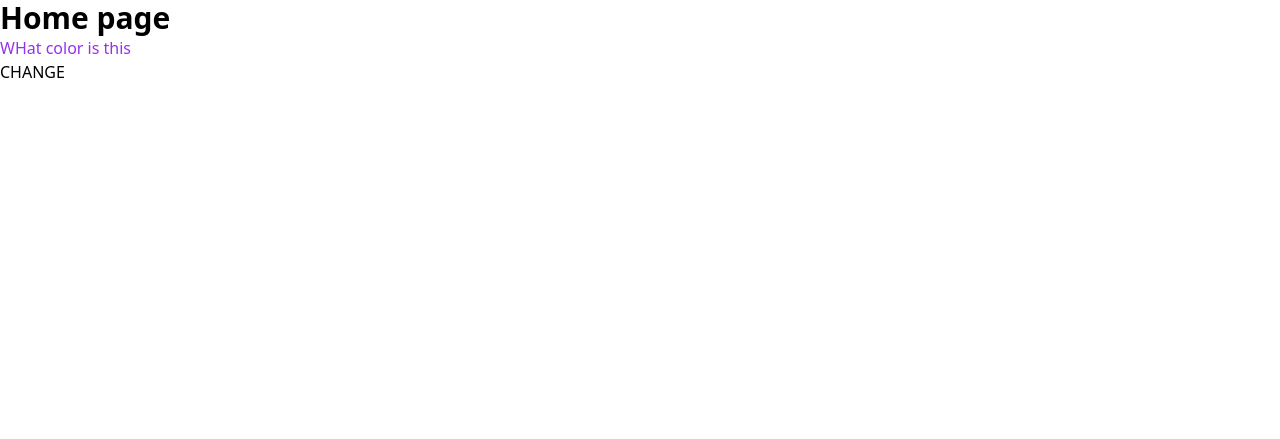
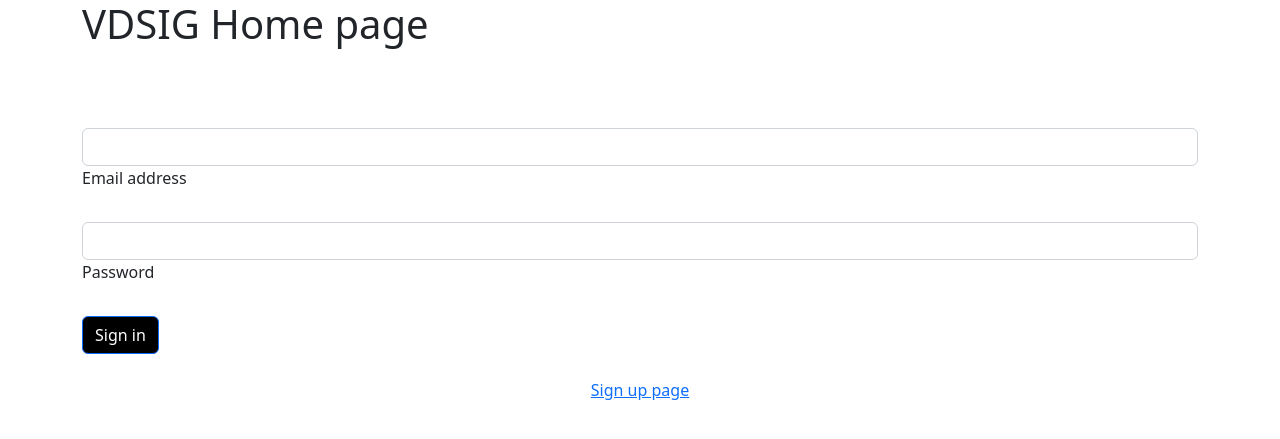
Before and after one commit to Airick73/VDSIG, a Django app: page /basicapp/ in a window 1280 px wide. Shown: the top 439 px of the page. Run offline with Django 4.2, Linux system fonts and the light colour scheme; some libraries are stand-ins or nearby versions.

Commit message:
Add files via upload

```diff
--- a/basicapp/templates/basicapp/base.html
+++ b/basicapp/templates/basicapp/base.html
@@ -1,18 +1,21 @@
 <!DOCTYPE html>
-{% load static %}
-{% load tailwind_tags %}
+
 <html lang="en">
 <head>
     <meta charset="UTF-8">
     <meta http-equiv="X-UA-Compatible" content="IE=edge">
     <meta name="viewport" content="width=device-width, initial-scale=1.0">
     <title>Document</title>
-    {% tailwind_css %}
+    <!-- CSS only -->
+    <link href="https://cdn.jsdelivr.net/npm/bootstrap@5.2.2/dist/css/bootstrap.min.css" rel="stylesheet" integrity="sha384-Zenh87qX5JnK2Jl0vWa8Ck2rdkQ2Bzep5IDxbcnCeuOxjzrPF/et3URy9Bv1WTRi" crossorigin="anonymous">
+
 </head>
 <body>
-    {% block body_block %}
-    <!-- Anything outside of this will be inherited in you extend! -->
-    {% endblock %}
+    <div class="container">
+        {% block body_block %}
+        <!-- Anything outside of this will be inherited in you extend! -->
+        {% endblock %}
+    </div>
 
 </body>
 </html>
--- a/basicapp/templates/basicapp/index.html
+++ b/basicapp/templates/basicapp/index.html
@@ -1,7 +1,31 @@
 <!DOCTYPE html>
 {% extends "basicapp/base.html" %}
 {% block body_block %}
-    <h1 class="font-semibold text-3xl">Home page</h1>
-    <p class="text-purple-600">WHat color is this</p>
-    <p>CHANGE</p>
+    <h1 class="">VDSIG Home page</h1>
+    <br>
+    <br>
+    <br>
+    <!-- login -->
+    <form>
+        <!-- Email input -->
+        <div class="form-outline mb-4">
+          <input type="email" id="form2Example1" class="form-control" />
+          <label class="form-label" for="form2Example1">Email address</label>
+        </div>
+
+        <!-- Password input -->
+        <div class="form-outline mb-4">
+          <input type="password" id="form2Example2" class="form-control" />
+          <label class="form-label" for="form2Example2">Password</label>
+        </div>
+
+        <!-- Submit button -->
+        <button type="button" class="bg-black   btn btn-primary btn-block mb-4">Sign in</button>
+
+        <!-- Register buttons -->
+        <div class="text-center">
+        <p><a href="{% url 'basicapp:signup' %}">Sign up page</a></p>
+        </div>
+      </form>
+
 {% endblock %}
--- a/basicapp/urls.py
+++ b/basicapp/urls.py
@@ -1,5 +1,8 @@
 from django.urls import path
 from . import views
+
+
+app_name = "basicapp"
 
 urlpatterns = [
    path("", views.index, name="index"),
```
Also changed, not shown: basicapp/templates/basicapp/signup.html (+18 -1 lines).
